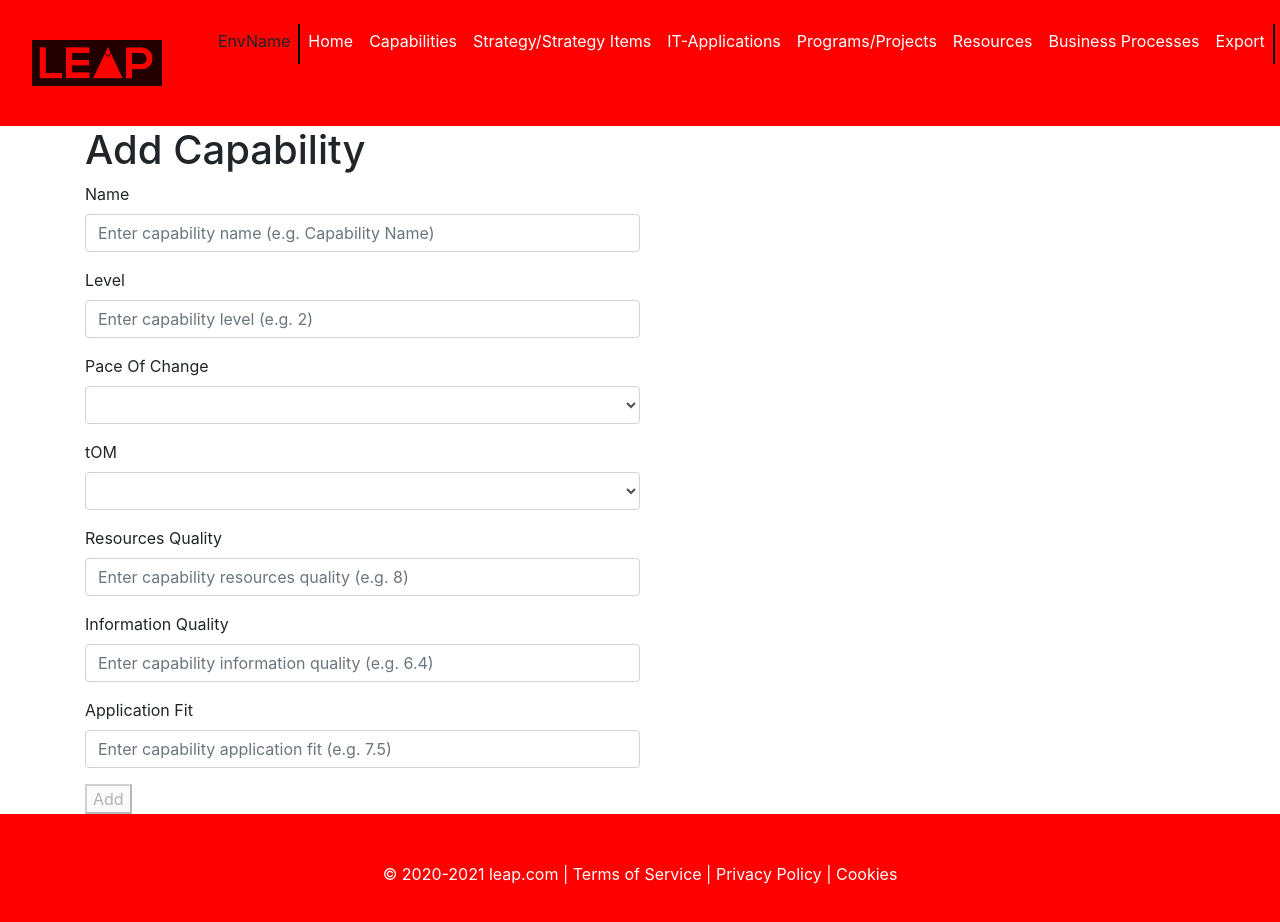
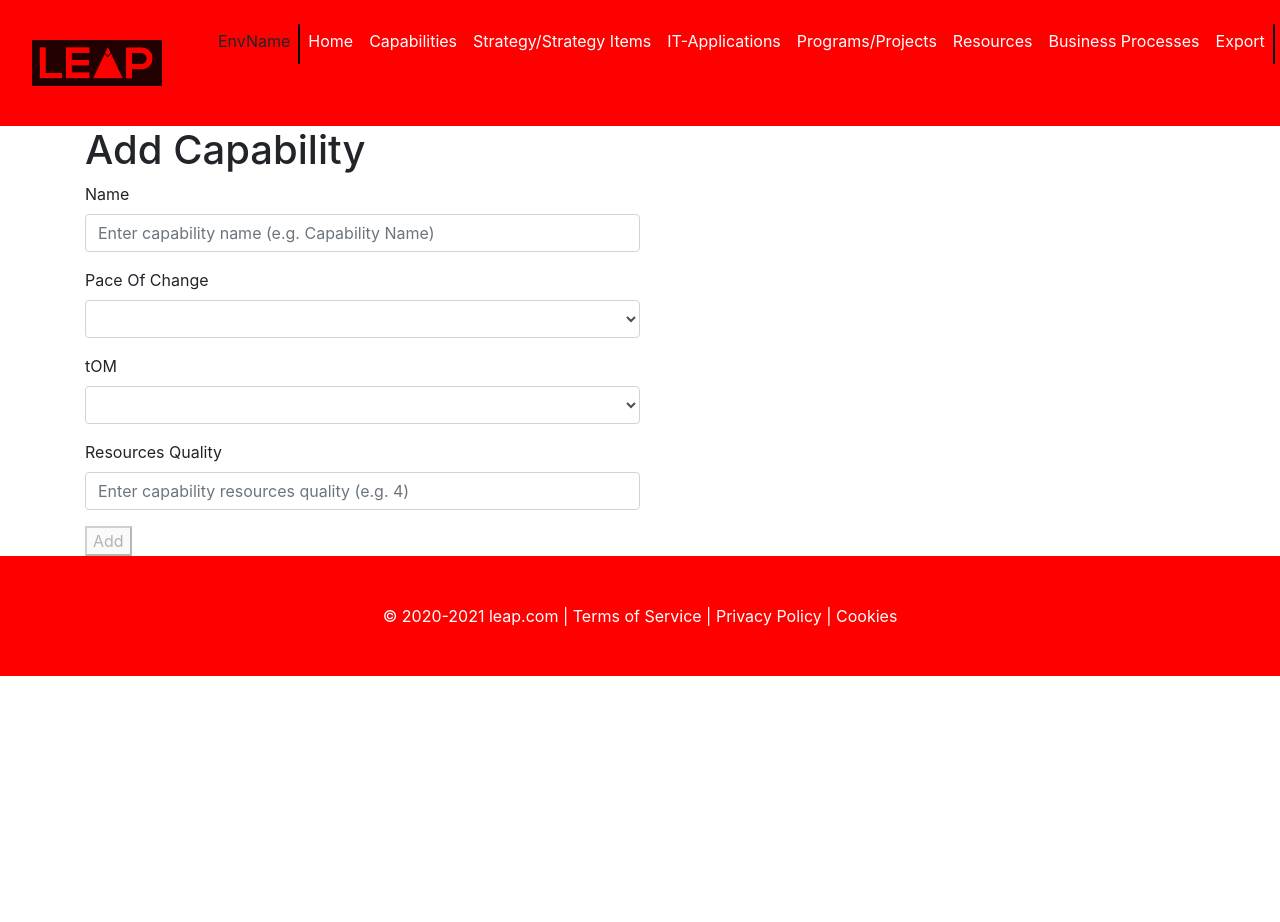
Before and after one commit to YasinKhawaja/leap, an Angular app in the folder leap-webapp/: page /capabilities/add in a window 1280 px wide. Shown: the top 922 px of the page. After the commit the page ends 800 px from the top, so only its background shows below. Built offline with nearby package versions, Linux system fonts and the light colour scheme.

Commit message:
deleted the calculated fields from add and edit capability

```diff
--- a/leap-webapp/src/app/capability-add/capability-add.component.html
+++ b/leap-webapp/src/app/capability-add/capability-add.component.html
@@ -13,20 +13,6 @@
           </div>
           <div *ngIf="capability.get('name')!.errors!.pattern">
             Name should only consist out of characters from the alphabet.
-          </div>
-          </div>
-    </div>
-    <div class='form-group w-50'>
-        <label>Level</label>
-        <input type='text' class='form-control' formControlName='level'
-          placeholder='Enter capability level (e.g. 2)' formControlName='level' />
-          <div *ngIf="capability.get('level')!.invalid && (capability.get('level')!.dirty || capability.get('level')!.touched)"
-          class="alert alert-danger">
-          <div *ngIf="capability.get('level')!.errors!.required">
-            Level is required.
-          </div>
-          <div *ngIf="capability.get('level')!.errors!.pattern">
-            Level should consist out of a single number.
           </div>
           </div>
     </div>
@@ -57,42 +43,14 @@
     <div class='form-group w-50'>
         <label>Resources Quality</label>
         <input type='text' class='form-control' formControlName='resourcesQuality'
-          placeholder='Enter capability resources quality (e.g. 8)' formControlName='resourcesQuality' />
+          placeholder='Enter capability resources quality (e.g. 4)' formControlName='resourcesQuality' />
         <div *ngIf="capability.get('resourcesQuality')!.invalid && (capability.get('resourcesQuality')!.dirty || capability.get('resourcesQuality')!.touched)"
           class="alert alert-danger">
           <div *ngIf="capability.get('resourcesQuality')!.errors!.required">
             Resources Quality is required.
           </div>
           <div *ngIf="capability.get('resourcesQuality')!.errors!.pattern">
-            Resources Quality should consist out of a single number.
-          </div>
-        </div>
-    </div>
-    <div class='form-group w-50'>
-        <label>Information Quality</label>
-        <input type='text' class='form-control' formControlName='informationQuality'
-          placeholder='Enter capability information quality (e.g. 6.4)' formControlName='informationQuality' />
-        <div *ngIf="capability.get('informationQuality')!.invalid && (capability.get('informationQuality')!.dirty || capability.get('informationQuality')!.touched)"
-          class="alert alert-danger">
-          <div *ngIf="capability.get('informationQuality')!.errors!.required">
-            Information Quality is required.
-          </div>
-          <div *ngIf="capability.get('informationQuality')!.errors!.pattern">
-            Information Quality should consist out of a decimal number seperated by '.' .
-          </div>
-        </div>
-    </div>
-    <div class='form-group w-50'>
-        <label>Application Fit</label>
-        <input type='text' class='form-control' formControlName='applicationFit'
-          placeholder='Enter capability application fit (e.g. 7.5)' formControlName='applicationFit' />
-        <div *ngIf="capability.get('applicationFit')!.invalid && (capability.get('applicationFit')!.dirty || capability.get('applicationFit')!.touched)"
-          class="alert alert-danger">
-          <div *ngIf="capability.get('applicationFit')!.errors!.required">
-            Application Fit is required.
-          </div>
-          <div *ngIf="capability.get('applicationFit')!.errors!.pattern">
-            Application Fit should consist out of a decimal number seperated by '.' .
+            Resources Quality should be a number between 1 and 5. (1 = poor, 3 = fair, 5 = good).
           </div>
         </div>
     </div>
--- a/leap-webapp/src/app/capability-edit/capability-edit.component.html
+++ b/leap-webapp/src/app/capability-edit/capability-edit.component.html
@@ -13,20 +13,6 @@
           </div>
           <div *ngIf="capability.get('name')!.errors!.pattern">
             Name should only consist out of characters from the alphabet.
-          </div>
-        </div>
-    </div>
-    <div class='form-group w-50'>
-        <label>Level (e.g. 2)</label>
-        <input type='text' class='form-control' formControlName='level'
-          placeholder='Enter capability level (e.g. 2)' formControlName='level' />
-        <div *ngIf="capability.get('level')!.invalid && (capability.get('level')!.dirty || capability.get('level')!.touched)"
-          class="alert alert-danger">
-          <div *ngIf="capability.get('level')!.errors!.required">
-            Level is required.
-          </div>
-          <div *ngIf="capability.get('level')!.errors!.pattern">
-            Level should consist out of a single number.
           </div>
         </div>
     </div>
@@ -55,44 +41,16 @@
         </div>
     </div>
     <div class='form-group w-50'>
-        <label>Resources Quality (e.g. 8)</label>
+        <label>Resources Quality (e.g. 4)</label>
         <input type='text' class='form-control' formControlName='resourcesQuality'
-          placeholder='Enter capability resources quality (e.g. 8)' formControlName='resourcesQuality' />
+          placeholder='Enter capability resources quality (e.g. 4)' formControlName='resourcesQuality' />
         <div *ngIf="capability.get('resourcesQuality')!.invalid && (capability.get('resourcesQuality')!.dirty || capability.get('resourcesQuality')!.touched)"
           class="alert alert-danger">
           <div *ngIf="capability.get('resourcesQuality')!.errors!.required">
             Resources Quality is required.
           </div>
           <div *ngIf="capability.get('resourcesQuality')!.errors!.pattern">
-            Resources Quality should consist out of a single number.
-          </div>
-        </div>
-    </div>
-    <div class='form-group w-50'>
-        <label>Information Quality (e.g. 6.4)</label>
-        <input type='text' class='form-control' formControlName='informationQuality'
-          placeholder='Enter capability information quality (e.g. 6.4)' formControlName='informationQuality' />
-        <div *ngIf="capability.get('informationQuality')!.invalid && (capability.get('informationQuality')!.dirty || capability.get('informationQuality')!.touched)"
-          class="alert alert-danger">
-          <div *ngIf="capability.get('informationQuality')!.errors!.required">
-            Information Quality is required.
-          </div>
-          <div *ngIf="capability.get('informationQuality')!.errors!.pattern">
-            Information Quality should consist out of a decimal number seperated by '.' .
-          </div>
-        </div>
-    </div>
-    <div class='form-group w-50'>
-        <label>Application Fit (e.g. 7.5)</label>
-        <input type='text' class='form-control' formControlName='applicationFit'
-          placeholder='Enter capability application fit (e.g. 7.5)' formControlName='applicationFit' />
-        <div *ngIf="capability.get('applicationFit')!.invalid && (capability.get('applicationFit')!.dirty || capability.get('applicationFit')!.touched)"
-          class="alert alert-danger">
-          <div *ngIf="capability.get('applicationFit')!.errors!.required">
-            Application Fit is required.
-          </div>
-          <div *ngIf="capability.get('applicationFit')!.errors!.pattern">
-            Application Fit should consist out of a decimal number seperated by '.' .
+            Resources Quality should be a number between 1 and 5. (1 = poor, 3 = fair, 5 = good).
           </div>
         </div>
     </div>
--- a/leap-webapp/src/app/capability-edit/capability-edit.component.ts
+++ b/leap-webapp/src/app/capability-edit/capability-edit.component.ts
@@ -33,12 +33,9 @@
 
   capability = this.fb.group({
     name: ['', [Validators.required, Validators.pattern('[a-zA-Z ]+')]],
-    level: ['', [Validators.required, Validators.pattern('[0-9]')]],
     paceOfChange: ['', Validators.required],
     tom: ['', Validators.required],
-    resourcesQuality: ['', [Validators.required, Validators.pattern('[0-9]')]],
-    informationQuality: ['', [Validators.required, Validators.pattern('[0-9]+[.][0-9]+')]],
-    applicationFit: ['', [Validators.required, Validators.pattern('[0-9]+[.][0-9]+')]]
+    resourcesQuality: ['', [Validators.required, Validators.pattern('[1-5]')]]
 
   })
 
@@ -56,12 +53,9 @@
         this.cs.searchOneCapability(this.capabilityName)
           .subscribe(data => { console.log(data),
             this.capability.controls['name'].setValue(data[0].name)
-            this.capability.controls['level'].setValue(data[0].level)
             this.capability.controls['paceOfChange'].setValue(data[0].paceOfChange)
             this.capability.controls['tom'].setValue(data[0].tom)
             this.capability.controls['resourcesQuality'].setValue(data[0].resourcesQuality)
-            this.capability.controls['informationQuality'].setValue(data[0].informationQuality)
-            this.capability.controls['applicationFit'].setValue(data[0].applicationFit)
           },
             error => { console.log(error) })
       }
@@ -73,12 +67,9 @@
 
   onSubmit() {
     this.cs.editCapability(new Capability(this.capability.value.name,
-                                          this.capability.value.level,
                                           this.capability.value.paceOfChange,
                                           this.capability.value.tom,
-                                          this.capability.value.resourcesQuality,
-                                          this.capability.value.informationQuality,
-                                          this.capability.value.applicationFit),
+                                          this.capability.value.resourcesQuality),
                                           this.capabilityName)
 
     this.router.navigate(['capabilities'])
--- a/leap-webapp/src/app/service/capability.service.ts
+++ b/leap-webapp/src/app/service/capability.service.ts
@@ -30,7 +30,7 @@
                   { headers: this.contentHeaders})
                   .subscribe(data => { console.log(data) },
                   error => { if (error.error.message) Swal.fire('Error',error.error.message +
-                  '. Try again with a different name or edit the existing capability.', 'error')})
+                  '.', 'error')})
   }
 
   // Delete a capability
--- a/leap-webapp/src/app/service/capability.ts
+++ b/leap-webapp/src/app/service/capability.ts
@@ -2,13 +2,18 @@
 
 export class Capability {
     public parentId: string
+    public informationQuality: string
+    public applicationFit: string
+    public level: string
 
 
 
-    constructor(public name: string, public level: string, public paceOfChange: string,
-        public tom: string, public resourcesQuality: string, public informationQuality: string,
-        public applicationFit: string){
+    constructor(public name: string, public paceOfChange: string,
+        public tom: string, public resourcesQuality: string){
         this.parentId = '';
+        this.informationQuality = '';
+        this.applicationFit = '';
+        this.level = '';
     }
 
     getParams() : HttpParams{
```
Also changed, not shown: leap-webapp/src/app/capability-add/capability-add.component.ts (+3 -8 lines), 2 other files (tests, documents, lock files or other folders).
